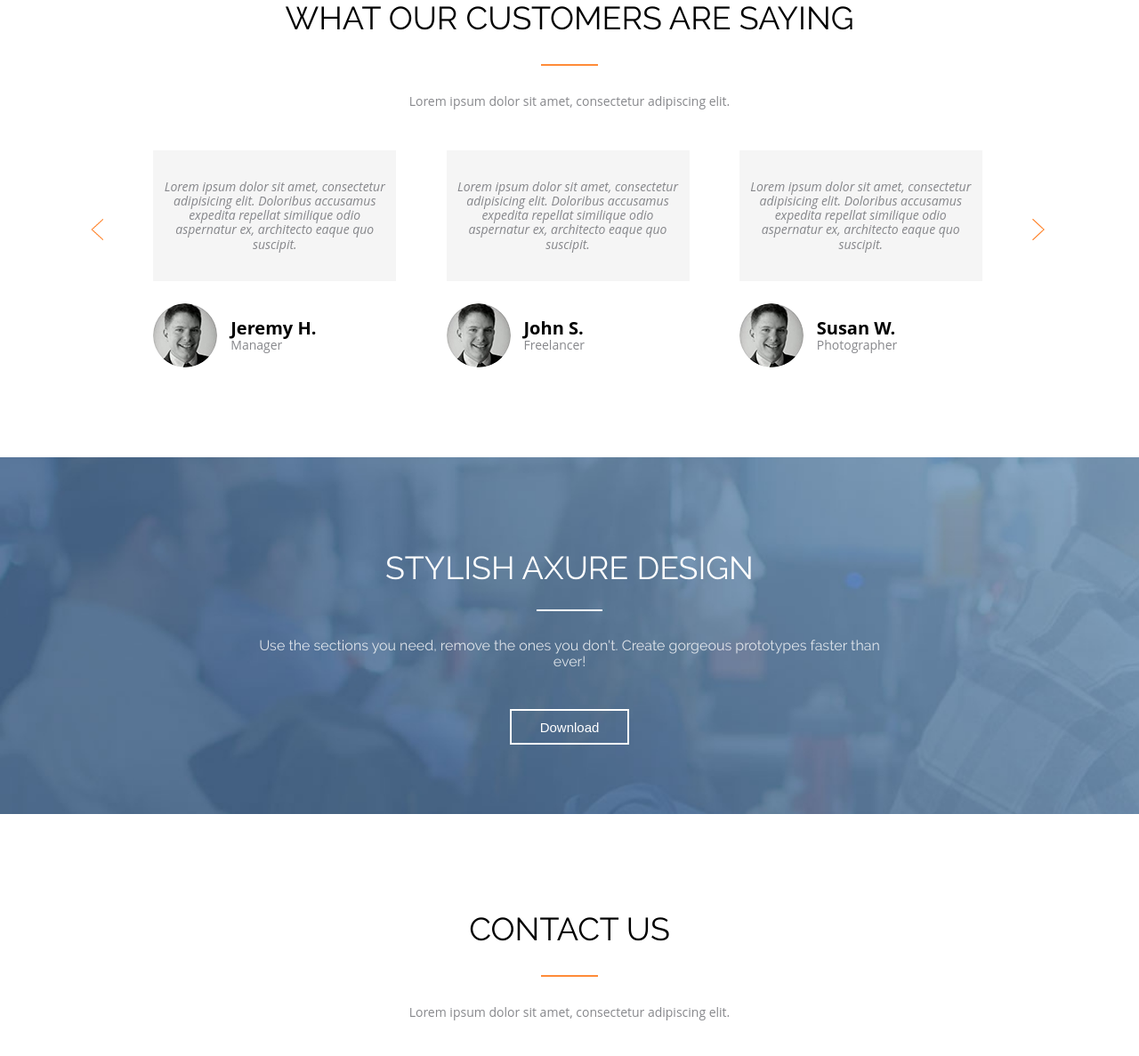
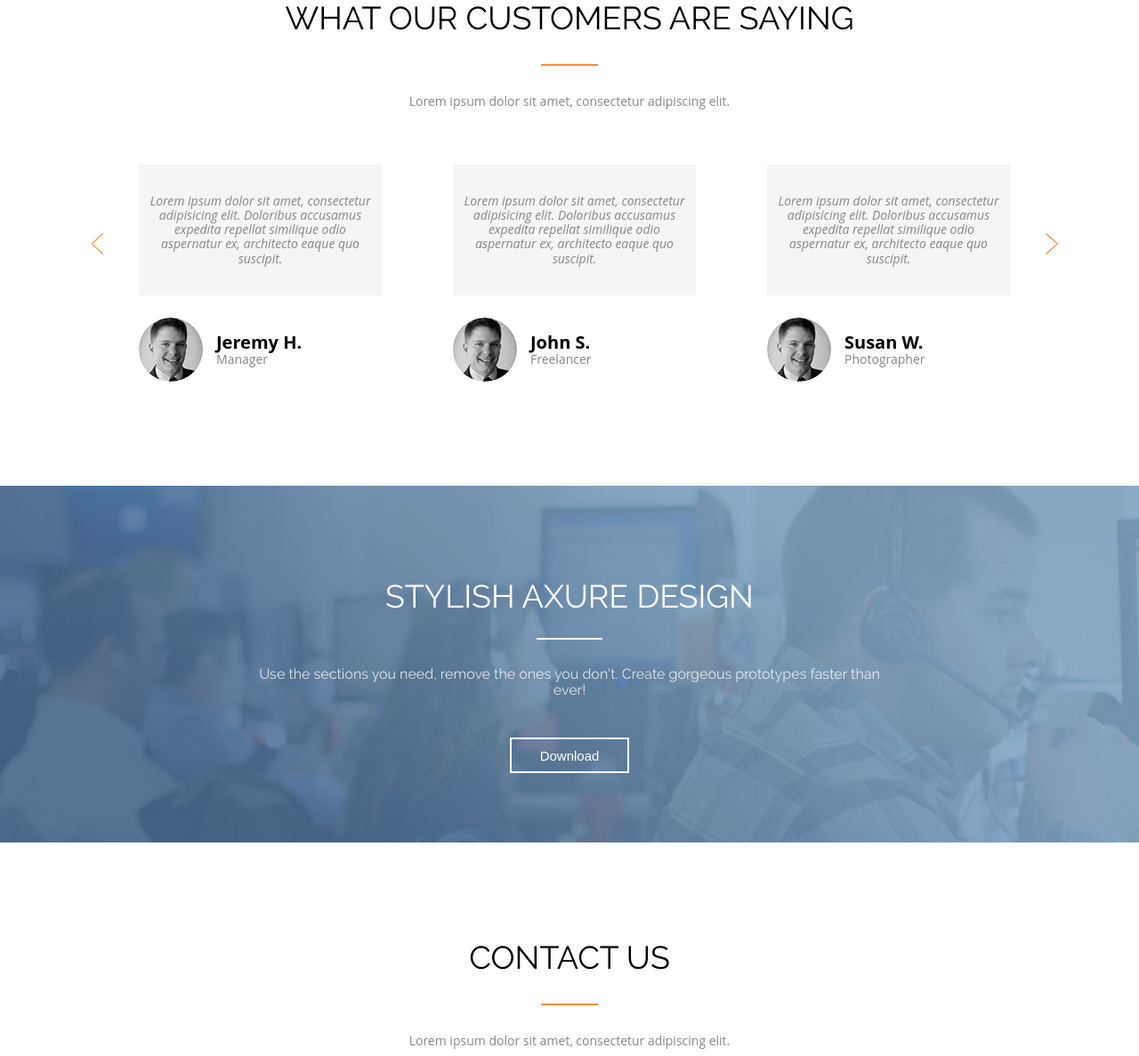
Before and after one commit to Brilux/PitchBook, a PHP site: page / in a window 1280 px wide. Shown: the part 4440-5627 px from the top of the page at 89% size. Run offline with PHP 8.4, Linux system fonts and the light colour scheme; style sheets or scripts are compiled from the project's sources.

Commit message:
add parallax and carousel

```diff
--- a/css/axure-design-section.css
+++ b/css/axure-design-section.css
@@ -1,5 +1,5 @@
 .axure-design-container {
-  background: url("../img/axure-design-background.jpg") no-repeat;
+  background: url("../img/parallax.jpg") no-repeat;
   background-size: cover;
   padding-top: 74px;
   padding-bottom: 63px;
--- a/css/axure-design-section.less
+++ b/css/axure-design-section.less
@@ -1,5 +1,5 @@
 .axure-design-container {
-  background: url("../img/axure-design-background.jpg") no-repeat;
+  background: url("../img/parallax.jpg") no-repeat;
   background-size: cover;
   padding-top: 74px;
   padding-bottom: 63px;
--- a/css/features-section.css
+++ b/css/features-section.css
@@ -42,6 +42,7 @@
   display: flex;
   justify-content: space-between;
   align-items: center;
+  flex-direction: column;
 }
 .feature-unactive-container {
   display: none;
@@ -110,6 +111,9 @@
     display: flex;
     align-items: center;
     justify-content: center;
+  }
+  .feature-active-container {
+    flex-direction: row;
   }
   .features-tab {
     padding: initial;
--- a/css/features-section.less
+++ b/css/features-section.less
@@ -48,6 +48,7 @@
   display: flex;
   justify-content: space-between;
   align-items: center;
+  flex-direction: column;
 }
 
 .feature-unactive-container {
@@ -127,6 +128,10 @@
     display: flex;
     align-items: center;
     justify-content: center;
+  }
+
+  .feature-active-container {
+    flex-direction: row;
   }
 
   .features-tab {
--- a/css/header.css
+++ b/css/header.css
@@ -361,3 +361,8 @@
     margin-bottom: 140px;
   }
 }
+@media screen and (min-width: 1600px) {
+  .submenu {
+    justify-content: space-around;
+  }
+}
--- a/css/header.less
+++ b/css/header.less
@@ -437,3 +437,9 @@
     margin-bottom: 140px;
   }
 }
+
+@media screen and (min-width: 1600px) {
+  .submenu {
+    justify-content: space-around;
+  }
+}
--- a/css/testimonial-section.css
+++ b/css/testimonial-section.css
@@ -33,20 +33,14 @@
   align-items: center;
 }
 .left-arrow {
-  transform: rotate(90deg);
-  margin-top: 30px;
-  cursor: pointer;
-}
-.left-arrow:hover {
-  filter: invert(70%);
+  display: none;
 }
 .right-arrow {
-  transform: rotate(90deg);
-  margin-top: 30px;
-  cursor: pointer;
+  display: none;
 }
-.right-arrow:hover {
-  filter: invert(70%);
+.review-elements {
+  list-style: none;
+  padding: initial;
 }
 .review {
   width: 273px;
@@ -112,6 +106,31 @@
     flex-direction: row;
     justify-content: space-around;
   }
+  .left-arrow {
+    display: block;
+    transform: rotate(90deg);
+    margin-top: 30px;
+    cursor: pointer;
+  }
+  .left-arrow:hover {
+    filter: invert(70%);
+  }
+  .right-arrow {
+    display: block;
+    transform: rotate(90deg);
+    margin-top: 30px;
+    cursor: pointer;
+  }
+  .right-arrow:hover {
+    filter: invert(70%);
+  }
+  .review-elements {
+    display: flex;
+  }
+  .element {
+    margin-right: 10px;
+    margin-left: 10px;
+  }
   .review {
     width: 200px;
   }
@@ -130,6 +149,10 @@
   }
 }
 @media screen and (min-width: 992px) {
+  .element {
+    margin-right: 20px;
+    margin-left: 20px;
+  }
   .review {
     width: 273px;
   }
@@ -141,6 +164,10 @@
   .reviews-container {
     justify-content: space-between;
   }
+  .review-elements {
+    min-width: 1059px;
+    justify-content: space-around;
+  }
   .left-arrow {
     margin-left: 102px;
   }
@@ -148,3 +175,8 @@
     margin-right: 106px;
   }
 }
+@media screen and (min-width: 1600px) {
+  .reviews-container {
+    justify-content: space-around;
+  }
+}
--- a/css/testimonial-section.less
+++ b/css/testimonial-section.less
@@ -38,23 +38,16 @@
 }
 
 .left-arrow {
-  transform: rotate(90deg);
-  margin-top: 30px;
-  cursor: pointer;
-}
-
-.left-arrow:hover {
-  filter: invert(70%);
+  display: none;
 }
 
 .right-arrow {
-  transform: rotate(90deg);
-  margin-top: 30px;
-  cursor: pointer;
+  display: none;
 }
 
-.right-arrow:hover {
-  filter: invert(70%);
+.review-elements {
+  list-style: none;
+  padding: initial;
 }
 
 .review {
@@ -132,6 +125,37 @@
     justify-content: space-around;
   }
 
+  .left-arrow {
+    display: block;
+    transform: rotate(90deg);
+    margin-top: 30px;
+    cursor: pointer;
+  }
+
+  .left-arrow:hover {
+    filter: invert(70%);
+  }
+
+  .right-arrow {
+    display: block;
+    transform: rotate(90deg);
+    margin-top: 30px;
+    cursor: pointer;
+  }
+
+  .right-arrow:hover {
+    filter: invert(70%);
+  }
+
+  .review-elements {
+    display: flex;
+  }
+
+  .element {
+    margin-right: 10px;
+    margin-left: 10px;
+  }
+
   .review {
     width: 200px;
   }
@@ -154,6 +178,11 @@
 }
 
 @media screen and (min-width: 992px) {
+  .element {
+    margin-right: 20px;
+    margin-left: 20px;
+  }
+
   .review {
     width: 273px;
   }
@@ -168,6 +197,11 @@
     justify-content: space-between;
   }
 
+  .review-elements {
+    min-width: 1059px;
+    justify-content: space-around;
+  }
+
   .left-arrow {
     margin-left: 102px;
   }
@@ -176,3 +210,9 @@
     margin-right: 106px;
   }
 }
+
+@media screen and (min-width: 1600px) {
+  .reviews-container {
+    justify-content: space-around;
+  }
+}
--- a/index.html
+++ b/index.html
@@ -360,9 +360,10 @@
 
   <div class="reviews-container">
 
-    <img class="left-arrow" src="img/left-arrow.png" alt="left-arrow">
+    <img class="left-arrow" src="img/left-arrow.png" alt="left-arrow" data-prev>
 
-    <div>
+    <ul class="review-elements">
+      <li class="element">
         <div class="review">
         <span class="review-text">Lorem ipsum dolor sit amet,
             consectetur adipisicing elit. Doloribus
@@ -380,9 +381,9 @@
             <p class="reviewer-position">Manager</p>
           </div>
         </div>
-    </div>
+      </li>
 
-    <div>
+      <li class="element">
         <div class="review">
         <span class="review-text">Lorem ipsum dolor sit amet,
         consectetur adipisicing elit. Doloribus
@@ -399,9 +400,9 @@
             <p class="reviewer-position">Freelancer</p>
           </div>
         </div>
-    </div>
+      </li>
 
-    <div>
+      <li class="element">
         <div class="review">
         <span class="review-text">Lorem ipsum dolor sit amet,
         consectetur adipisicing elit. Doloribus
@@ -418,9 +419,9 @@
             <p class="reviewer-position">Photographer</p>
           </div>
         </div>
-    </div>
-
-    <img class="right-arrow" src="img/right-arrow.png" alt="right-arrow">
+      </li>
+    </ul>
+    <img class="right-arrow" src="img/right-arrow.png" alt="right-arrow" data-next>
   </div>
 </section>
 
@@ -482,6 +483,7 @@
 
 <script src="js/adaptive-menu.js"></script>
 <script src="js/tab-switch.js"></script>
+<script src="js/parallax.js"></script>
 <script src="js/carousel.js"></script>
 </body>
 </html>
--- /dev/null
+++ b/js/parallax.js
@@ -0,0 +1,7 @@
+function parallax(event) {
+    this.querySelectorAll('.axure-design-title-container').forEach(section => {
+      section.style.transform = `translateX(${event.clientX/30}px`;
+    });
+}
+
+document.addEventListener('mousemove', parallax);
```
Also changed, not shown: js/carousel.js (added, +40 -0 lines), img/parallax.jpg (added). Lines whose indentation alone changed are shown as unchanged.
